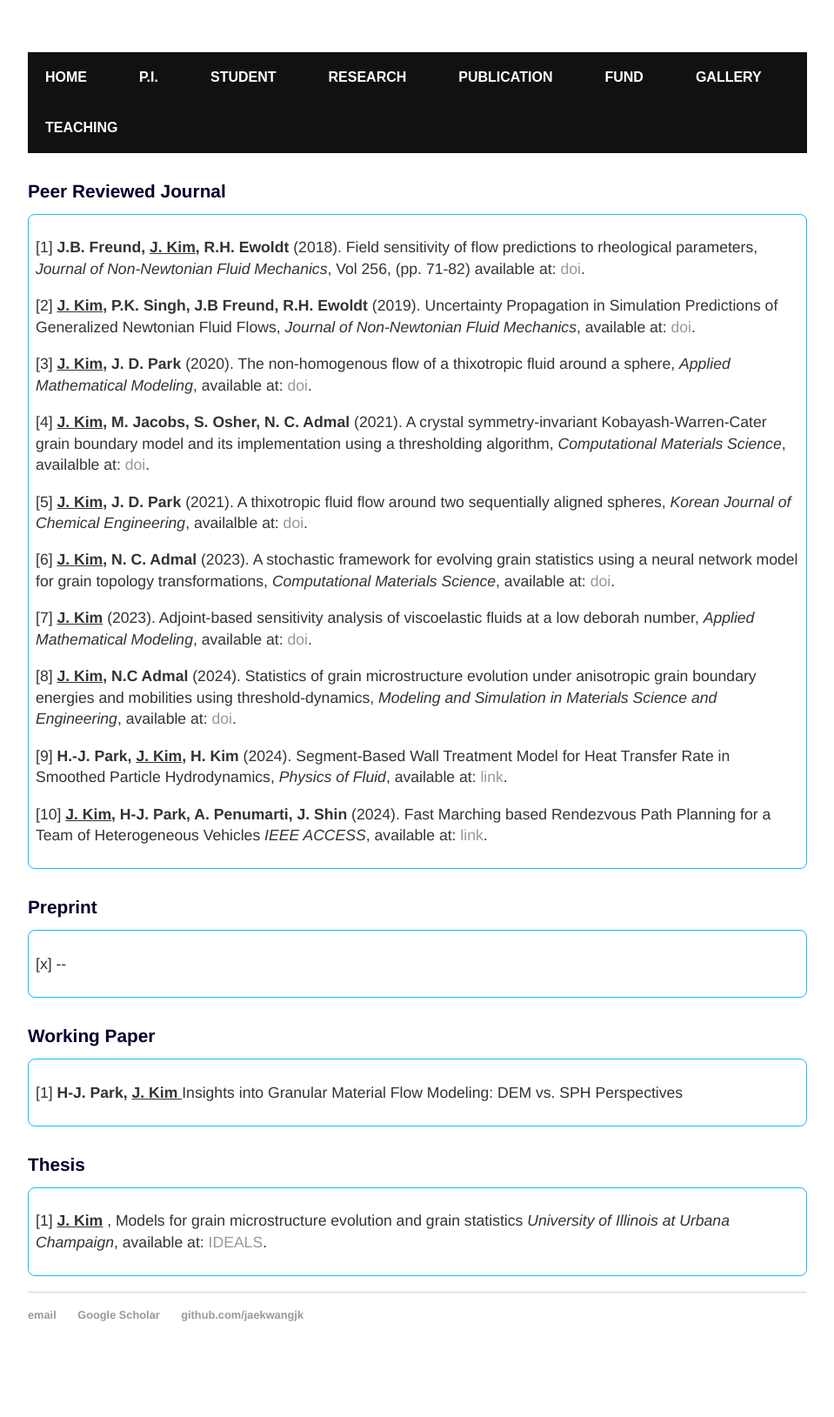
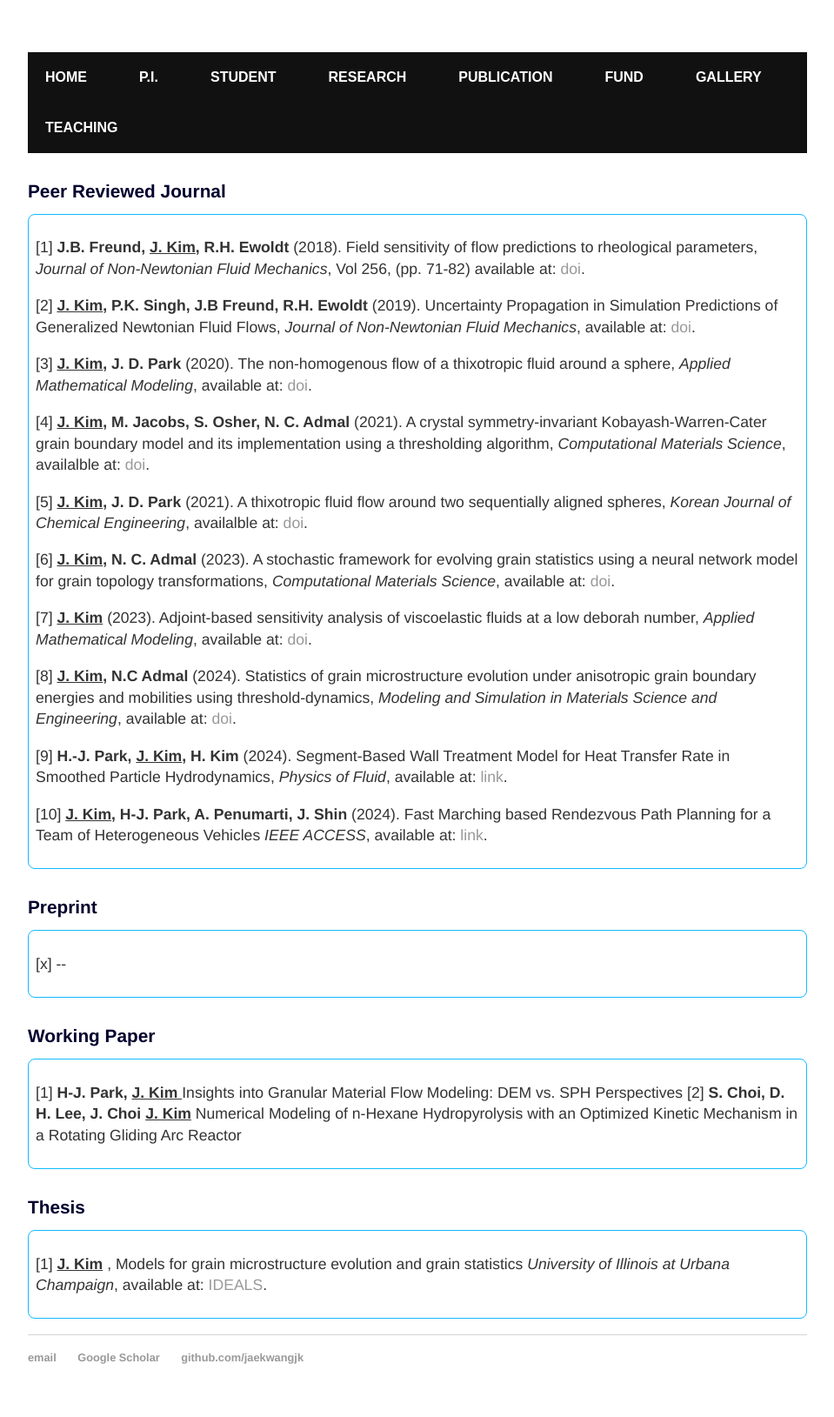
Before and after one commit to jaekwangjk/jaekwangjk.github.io, a Jekyll site: the page built from publication.html, in a window 1280 px wide. Shown: the whole page at 87% size, without its empty margins (160-1119 px from the left). Built offline with Jekyll 4.4.1, drawn with Linux system fonts in a browser that asks for light colours; before the commit the page ends 1580 px from its top, so only the background shows below that.

Commit message:
Update publication.html

```diff
--- a/publication.html
+++ b/publication.html
@@ -91,6 +91,8 @@ title: Jaekwang Kim
 	<div class="rounded">
 	<p>
 	[1] <strong>H-J. Park, <u>J. Kim </u> </strong> Insights into Granular Material Flow Modeling: DEM vs. SPH Perspectives
+	[2] <strong>S. Choi, D. H. Lee, J. Choi <u>J. Kim</u> </strong> Numerical Modeling of n-Hexane Hydropyrolysis with an
+Optimized Kinetic Mechanism in a Rotating Gliding Arc Reactor
 	</p>
 	</div>
 
```
